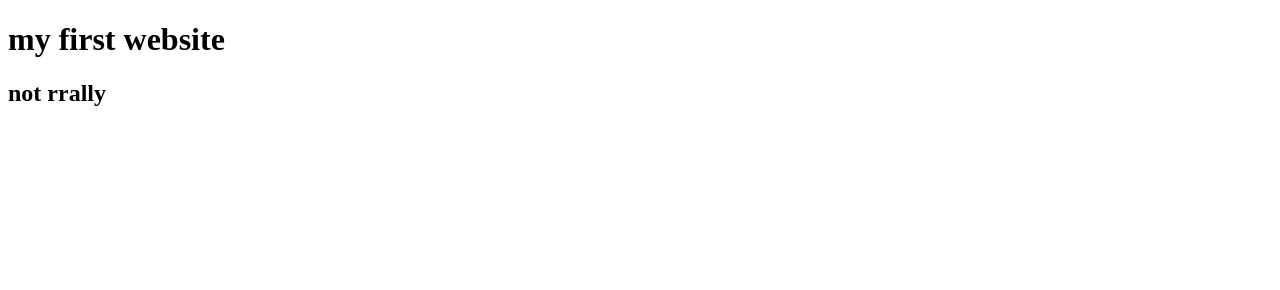
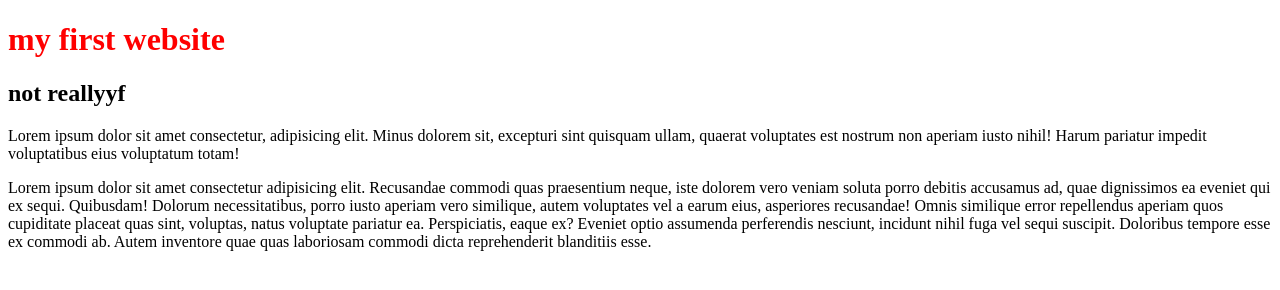
Before and after one commit to FARHANA3491/my_tutorial, a plain HTML site: page index.html in a window 1280 px wide. Drawn offline with Linux system fonts and the light colour scheme.

Commit message:
changed color

```diff
--- a/index.html
+++ b/index.html
@@ -5,9 +5,16 @@
     <meta http-equiv="X-UA-Compatible" content="IE=edge">
     <meta name="viewport" content="width=device-width, initial-scale=1.0">
     <title>Document</title>
+
 </head>
 <body>
-    <h1>my first website</h1>
-    <h2>not rrally</h2>
-</body>
+    <h1 style="color: red">my first website</h1>
+    <h2>not reallyyf</h2>
+
+        <p>Lorem ipsum dolor sit amet consectetur, adipisicing elit. Minus dolorem sit, excepturi sint quisquam ullam,
+            quaerat voluptates est nostrum non aperiam iusto nihil! Harum pariatur impedit voluptatibus eius voluptatum totam!</p>
+            <p>Lorem ipsum dolor sit amet consectetur adipisicing elit. Recusandae commodi quas praesentium neque, iste dolorem vero veniam soluta porro debitis accusamus ad, quae dignissimos ea eveniet qui ex sequi. Quibusdam!
+            Dolorum necessitatibus, porro iusto aperiam vero similique, autem voluptates vel a earum eius, asperiores recusandae! Omnis similique error repellendus aperiam quos cupiditate placeat quas sint, voluptas, natus voluptate pariatur ea.
+            Perspiciatis, eaque ex? Eveniet optio assumenda perferendis nesciunt, incidunt nihil fuga vel sequi suscipit. Doloribus tempore esse ex commodi ab. Autem inventore quae quas laboriosam commodi dicta reprehenderit blanditiis esse.</p>
+        </body>
 </html>
--- /dev/null
+++ b/style.css
@@ -0,0 +1,3 @@
+h1{
+    color: blue;
+}
```
